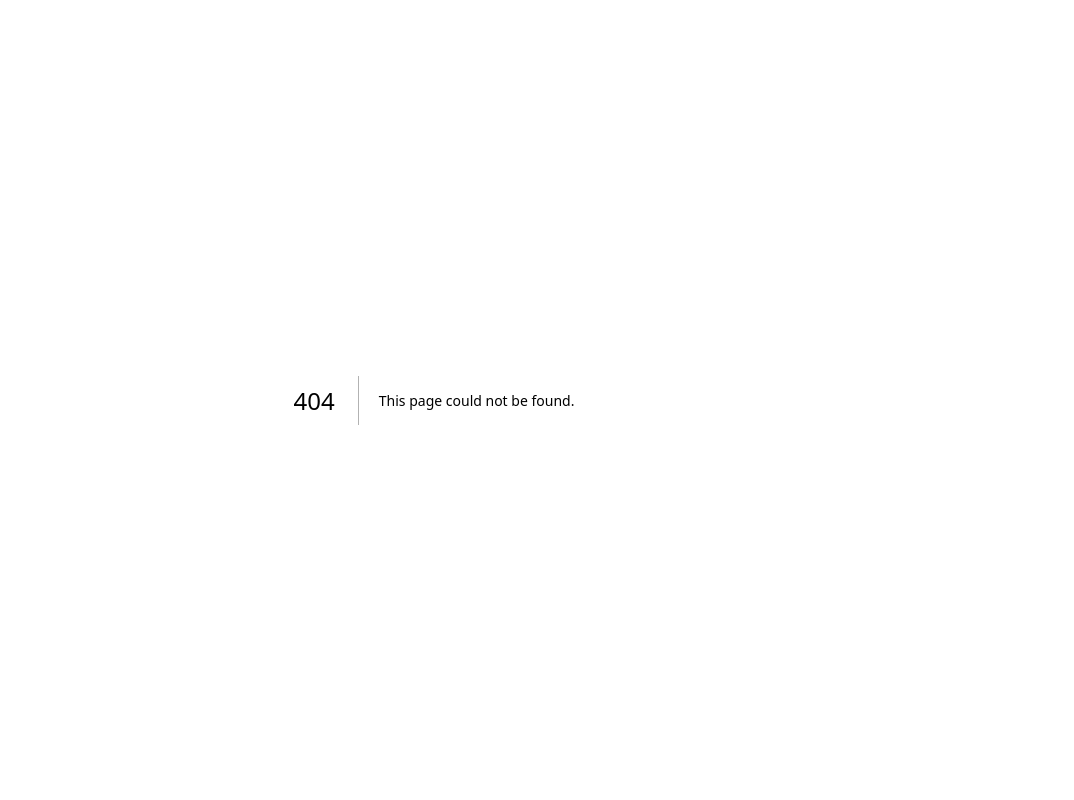
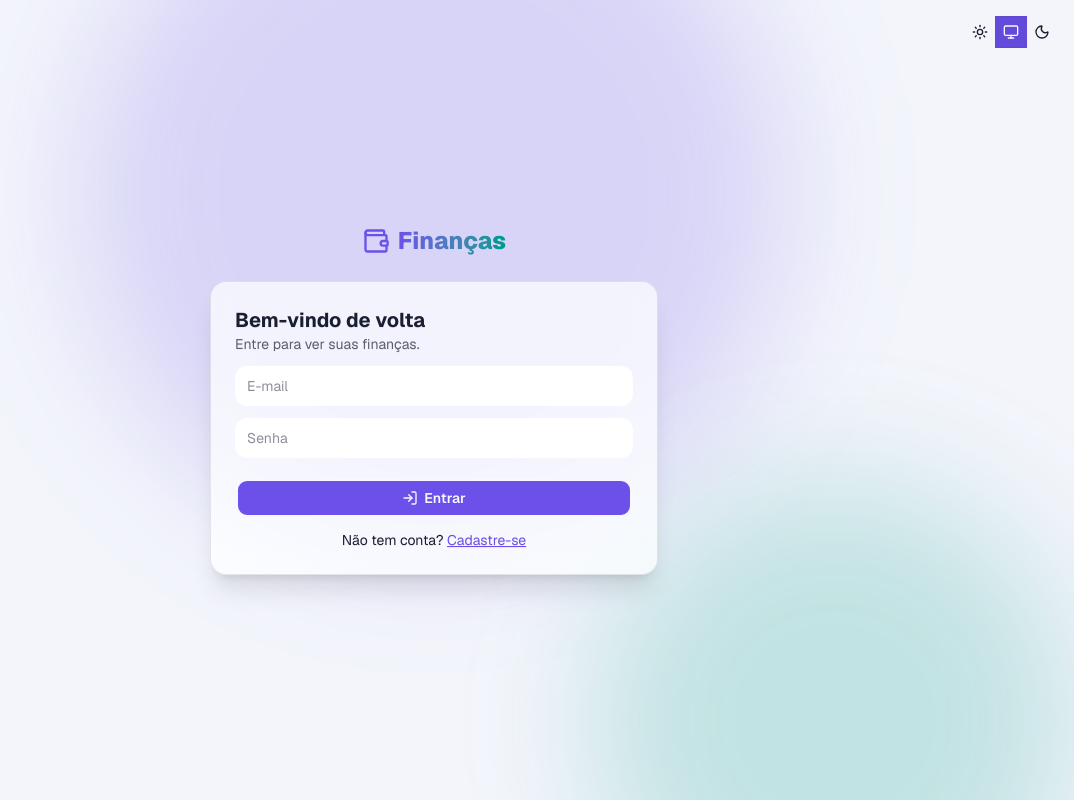
Before and after one commit to PatrickAraujoD/finance-manager-frontend, a Next.js app: page /login in a window 1280 px wide. Before the commit this address had no page. Shown: the whole page, without its empty margins (206-1280 px from the left). Built offline with nearby package versions, Linux system fonts and the light colour scheme.

Commit message:
feat(auth): adiciona telas de login e cadastro

```diff
--- /dev/null
+++ b/src/app/(auth)/layout.tsx
@@ -0,0 +1,24 @@
+import type { ReactNode } from "react";
+import { Wallet } from "lucide-react";
+import { ThemeToggle } from "@/components/theme-toggle";
+
+export default function AuthLayout({ children }: { children: ReactNode }) {
+  return (
+    <main className="relative grid min-h-screen place-items-center overflow-hidden px-4 py-10">
+      <div className="pointer-events-none absolute -top-40 left-1/2 size-[44rem] -translate-x-1/2 rounded-full bg-primary/20 blur-3xl" />
+      <div className="pointer-events-none absolute -bottom-40 right-0 size-[30rem] rounded-full bg-secondary/20 blur-3xl" />
+      <div className="absolute right-4 top-4">
+        <ThemeToggle />
+      </div>
+      <div className="relative w-full max-w-md">
+        <div className="mb-6 flex items-center justify-center gap-2 text-2xl font-extrabold">
+          <Wallet className="size-7 text-primary" />
+          <span className="text-gradient">Finanças</span>
+        </div>
+        <div className="card glass shadow-xl">
+          <div className="card-body">{children}</div>
+        </div>
+      </div>
+    </main>
+  );
+}
--- /dev/null
+++ b/src/app/(auth)/login/login-form.tsx
@@ -0,0 +1,98 @@
+"use client";
+
+import { Loader2, LogIn } from "lucide-react";
+import { signIn } from "next-auth/react";
+import Link from "next/link";
+import { useRouter, useSearchParams } from "next/navigation";
+import { useState, type FormEvent } from "react";
+
+const ERRORS: Record<string, string> = {
+  CredentialsSignin: "E-mail ou senha incorretos, ou a conta está bloqueada por alguns minutos.",
+  RATE_LIMITED: "Muitas tentativas. Aguarde um pouco e tente de novo.",
+};
+
+export function LoginForm() {
+  const router = useRouter();
+  const params = useSearchParams();
+  const registered = params.get("registered") === "1";
+  const [error, setError] = useState<string | null>(null);
+  const [pending, setPending] = useState(false);
+
+  async function onSubmit(event: FormEvent<HTMLFormElement>) {
+    event.preventDefault();
+    const form = new FormData(event.currentTarget);
+    setPending(true);
+    setError(null);
+
+    const result = await signIn("credentials", {
+      email: String(form.get("email")),
+      password: String(form.get("password")),
+      redirect: false,
+    });
+
+    if (result?.ok) {
+      const callback = params.get("callbackUrl");
+      router.replace(callback?.startsWith("/") ? callback : "/");
+      router.refresh();
+      return;
+    }
+    setError(ERRORS[result?.error ?? ""] ?? "Não foi possível entrar. Tente novamente.");
+    setPending(false);
+  }
+
+  return (
+    <form onSubmit={onSubmit} className="flex flex-col gap-3">
+      <div>
+        <h1 className="text-xl font-bold">Bem-vindo de volta</h1>
+        <p className="text-sm opacity-70">Entre para ver suas finanças.</p>
+      </div>
+
+      {registered && (
+        <div role="status" className="alert alert-success alert-soft text-sm">
+          Conta criada! Entre com seu e-mail e senha.
+        </div>
+      )}
+      {error && (
+        <div role="alert" className="alert alert-error alert-soft text-sm">
+          {error}
+        </div>
+      )}
+
+      <label className="floating-label">
+        <span>E-mail</span>
+        <input
+          name="email"
+          type="email"
+          required
+          autoComplete="email"
+          maxLength={254}
+          placeholder="E-mail"
+          className="input input-bordered w-full"
+        />
+      </label>
+      <label className="floating-label">
+        <span>Senha</span>
+        <input
+          name="password"
+          type="password"
+          required
+          autoComplete="current-password"
+          maxLength={128}
+          placeholder="Senha"
+          className="input input-bordered w-full"
+        />
+      </label>
+
+      <button type="submit" disabled={pending} className="btn btn-primary mt-2">
+        {pending ? <Loader2 className="size-4 animate-spin" /> : <LogIn className="size-4" />}
+        Entrar
+      </button>
+      <p className="text-center text-sm">
+        Não tem conta?{" "}
+        <Link href="/register" className="link link-primary">
+          Cadastre-se
+        </Link>
+      </p>
+    </form>
+  );
+}
--- /dev/null
+++ b/src/app/(auth)/login/page.tsx
@@ -0,0 +1,13 @@
+import type { Metadata } from "next";
+import { Suspense } from "react";
+import { LoginForm } from "./login-form";
+
+export const metadata: Metadata = { title: "Entrar" };
+
+export default function LoginPage() {
+  return (
+    <Suspense>
+      <LoginForm />
+    </Suspense>
+  );
+}
--- /dev/null
+++ b/src/app/(auth)/register/page.tsx
@@ -0,0 +1,8 @@
+import type { Metadata } from "next";
+import { RegisterForm } from "./register-form";
+
+export const metadata: Metadata = { title: "Criar conta" };
+
+export default function RegisterPage() {
+  return <RegisterForm />;
+}
--- /dev/null
+++ b/src/app/(auth)/register/register-form.tsx
@@ -0,0 +1,102 @@
+"use client";
+
+import { Loader2, UserPlus } from "lucide-react";
+import Link from "next/link";
+import { useRouter } from "next/navigation";
+import { useState, type FormEvent } from "react";
+import { publicApi } from "@/lib/api";
+
+export function RegisterForm() {
+  const router = useRouter();
+  const [error, setError] = useState<string | null>(null);
+  const [pending, setPending] = useState(false);
+
+  async function onSubmit(event: FormEvent<HTMLFormElement>) {
+    event.preventDefault();
+    const form = new FormData(event.currentTarget);
+    if (form.get("password") !== form.get("confirm")) {
+      setError("As senhas não são iguais.");
+      return;
+    }
+    setPending(true);
+    setError(null);
+    try {
+      await publicApi("/auth/register", {
+        name: String(form.get("name")).trim(),
+        email: String(form.get("email")).trim(),
+        password: String(form.get("password")),
+      });
+      router.replace("/login?registered=1");
+    } catch (err) {
+      setError(
+        err instanceof Error && err.message.includes("conflita")
+          ? "Já existe uma conta com esse e-mail."
+          : err instanceof Error
+            ? err.message
+            : "Não foi possível criar a conta.",
+      );
+      setPending(false);
+    }
+  }
+
+  return (
+    <form onSubmit={onSubmit} className="flex flex-col gap-3">
+      <div>
+        <h1 className="text-xl font-bold">Criar conta</h1>
+        <p className="text-sm opacity-70">Comece a controlar seus gastos.</p>
+      </div>
+
+      {error && (
+        <div role="alert" className="alert alert-error alert-soft text-sm">
+          {error}
+        </div>
+      )}
+
+      <label className="floating-label">
+        <span>Nome</span>
+        <input name="name" required maxLength={100} autoComplete="name" placeholder="Nome" className="input input-bordered w-full" />
+      </label>
+      <label className="floating-label">
+        <span>E-mail</span>
+        <input name="email" type="email" required maxLength={254} autoComplete="email" placeholder="E-mail" className="input input-bordered w-full" />
+      </label>
+      <label className="floating-label">
+        <span>Senha (12 a 128 caracteres)</span>
+        <input
+          name="password"
+          type="password"
+          required
+          minLength={12}
+          maxLength={128}
+          autoComplete="new-password"
+          placeholder="Senha (12 a 128 caracteres)"
+          className="input input-bordered w-full"
+        />
+      </label>
+      <label className="floating-label">
+        <span>Confirme a senha</span>
+        <input
+          name="confirm"
+          type="password"
+          required
+          minLength={12}
+          maxLength={128}
+          autoComplete="new-password"
+          placeholder="Confirme a senha"
+          className="input input-bordered w-full"
+        />
+      </label>
+
+      <button type="submit" disabled={pending} className="btn btn-primary mt-2">
+        {pending ? <Loader2 className="size-4 animate-spin" /> : <UserPlus className="size-4" />}
+        Criar conta
+      </button>
+      <p className="text-center text-sm">
+        Já tem conta?{" "}
+        <Link href="/login" className="link link-primary">
+          Entrar
+        </Link>
+      </p>
+    </form>
+  );
+}
```
